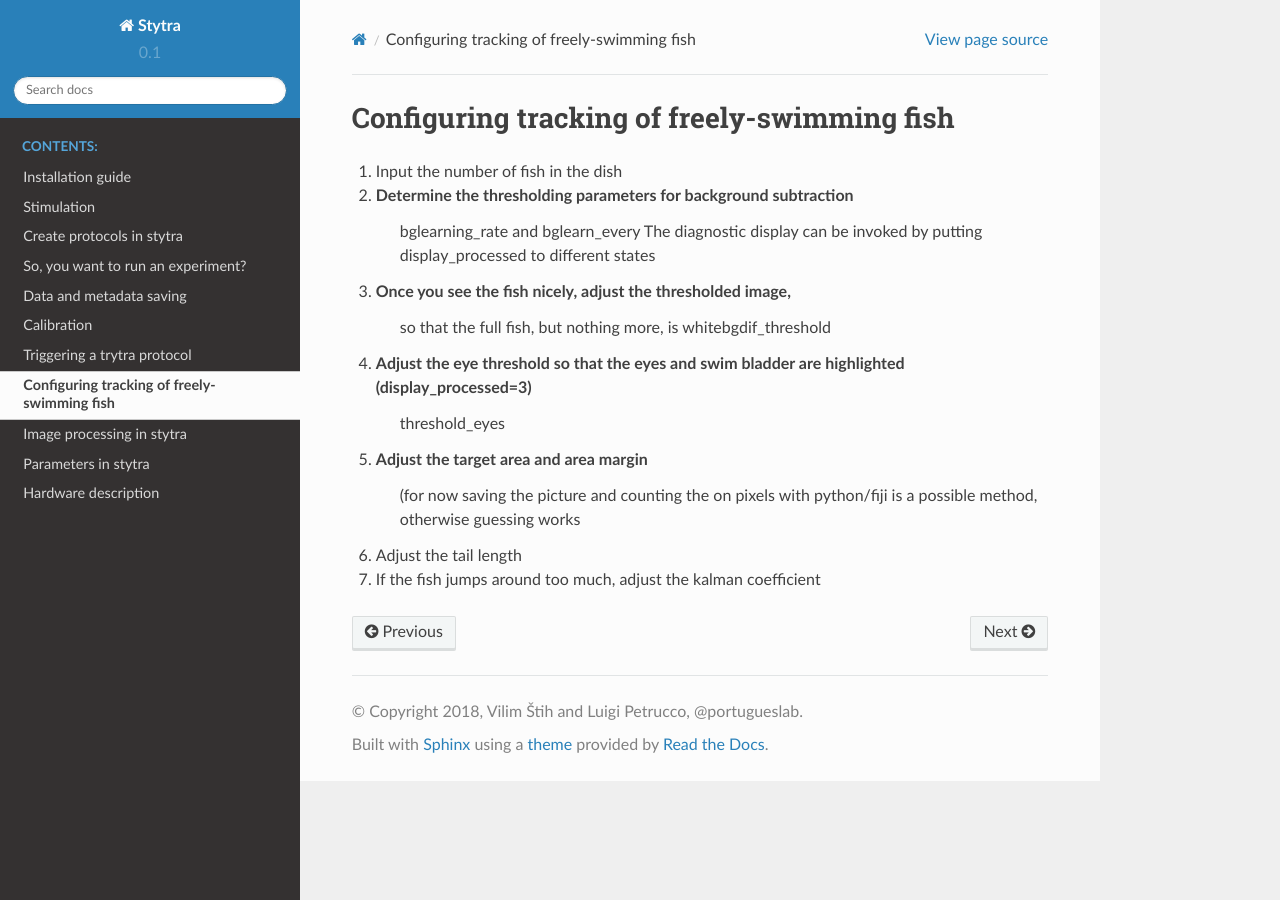
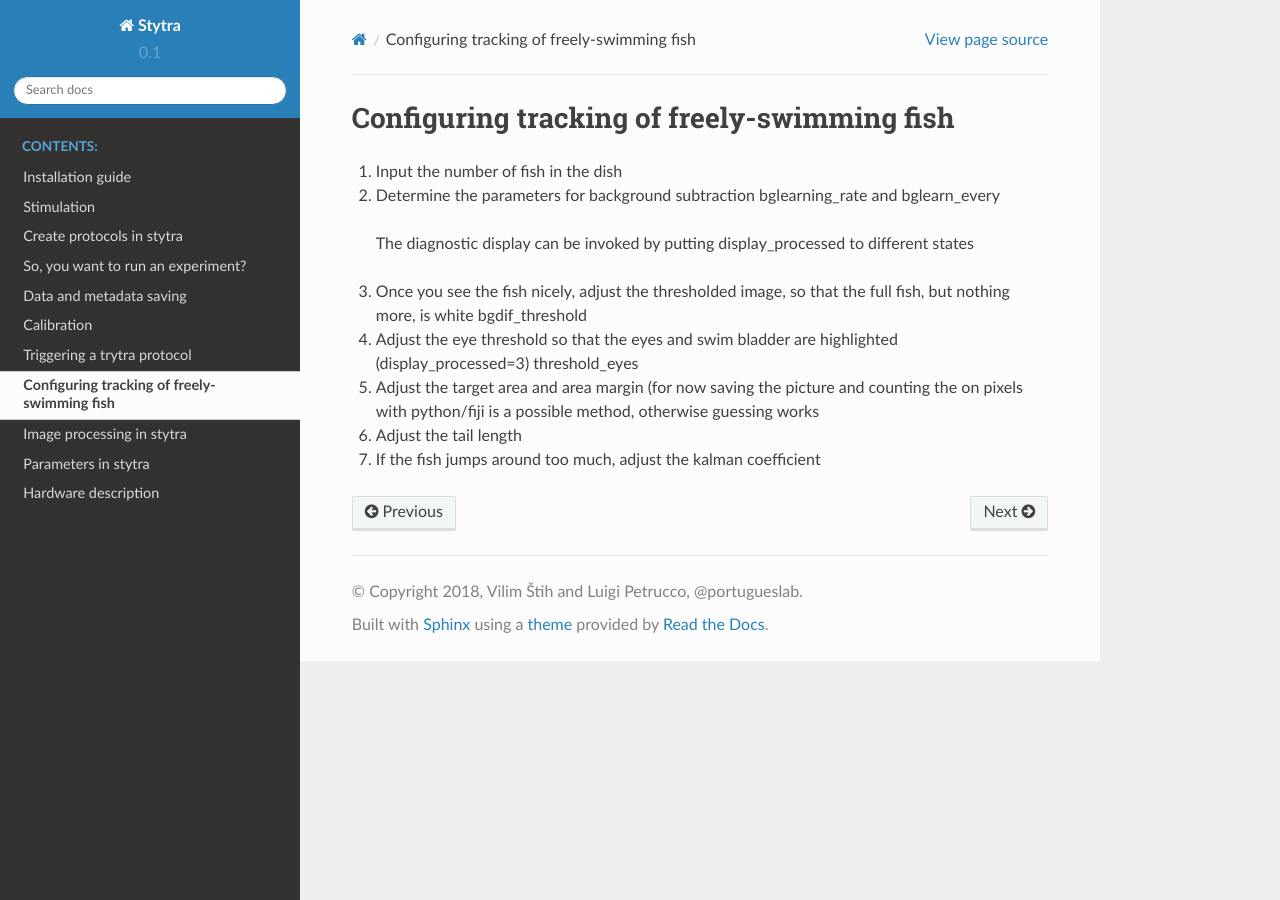
Before and after one commit to portugueslab/stytra, a Sphinx documentation site: the page built from docs/source/swimming_tracking.rst, in a window 1280 px wide. Built offline with Sphinx 7.4.7 and the Read the Docs theme 2.0.0, drawn with Linux system fonts in a browser that asks for light colours; pages that are not in the unit, such as notebooks, are missing from menus.

Commit message:
Small updates to docs

```diff
--- a/docs/source/install_guide.rst
+++ b/docs/source/install_guide.rst
@@ -56,12 +56,11 @@ In the second case, you might want to have a look at the camera APIs section bel
 
 .. note::
     Stytra might have some problem on quit because of a bug in the current
-    version of pyqtgraph (a package we are using for online plotting).
-     If you are really annoyed by the error messages
+    version of pyqtgraph (a package we are using for online plotting). If you are really annoyed by the error messages
     when closing the program you can install the develop version of pyqtgraph
     from their `github repository <https://github.com/pyqtgraph/pyqtgraph>`_.
     The problem will be solved when
-    the new pyqtgraph version will is relased.
+    the new pyqtgraph version is relased.
 
 
 Installing camera APIs
--- a/docs/source/parameters_stytra.rst
+++ b/docs/source/parameters_stytra.rst
@@ -1,5 +1,5 @@
 Parameters in stytra
 ====================
 
-Various aspects of the experiments are parametrised using the lightparam package.
+Various aspects of the experiments are parametrised using the `lightparam<https://github.com/portugueslab/lightparam>`_ package.
 For basic use patterns you can refer to the readme.
--- a/docs/source/running_experiments.rst
+++ b/docs/source/running_experiments.rst
@@ -50,14 +50,14 @@ experiment, like setting the directory for saving data or making the
 stimulus window full screen. For this reason, there is a number of
 parameters accepted as inputs by the Stytra class.
 Different kinds of Stytra experiments require different configuration parameters
- to initialize the Stytra object. In the next sections we will have a look at how
-  to set up different experiments.
+to initialize the Stytra object. In the next sections we will have a look at how
+to set up different experiments.
 
 For now, let's simply look at which basic parameters can be useful for our
 simple experiment:
  - **dir_save**: directory where the experiment metadata will be saved (str);
  - **log_format**: format for the dynamic logs (for details see the
-:ref:`Data and metadata saving` section)
+   :ref:`Data and metadata saving` section)
  - **dir_assets**: directory where images or movies to be presented are
    located (str).
  - **display_config**: dictionary containing the settings for the stimulus
--- a/docs/source/swimming_tracking.rst
+++ b/docs/source/swimming_tracking.rst
@@ -3,19 +3,19 @@ Configuring tracking of freely-swimming fish
 
 1) Input the number of fish in the dish
 
-2) Determine the thresholding parameters for background subtraction
-    bglearning_rate and bglearn_every
-    The diagnostic display can be invoked by putting display_processed to different states
+2) Determine the parameters for background subtraction
+   bglearning_rate and bglearn_every
+  The diagnostic display can be invoked by putting display_processed to different states
 
 3) Once you see the fish nicely, adjust the thresholded image,
-    so that the full fish, but nothing more, is whitebgdif_threshold
+   so that the full fish, but nothing more, is white bgdif_threshold
 
 4) Adjust the eye threshold so that the eyes and swim bladder are highlighted (display_processed=3)
-    threshold_eyes
+   threshold_eyes
 
 5) Adjust the target area and area margin
-    (for now saving the picture and counting the on pixels with python/fiji
-    is a possible method, otherwise guessing works
+   (for now saving the picture and counting the on pixels with python/fiji
+   is a possible method, otherwise guessing works
 
 6) Adjust the tail length
 
```
Also changed, not shown: docs/source/index.rst (+16 -14 lines), docs/source/triggering_intro.rst (+6 -6 lines).
